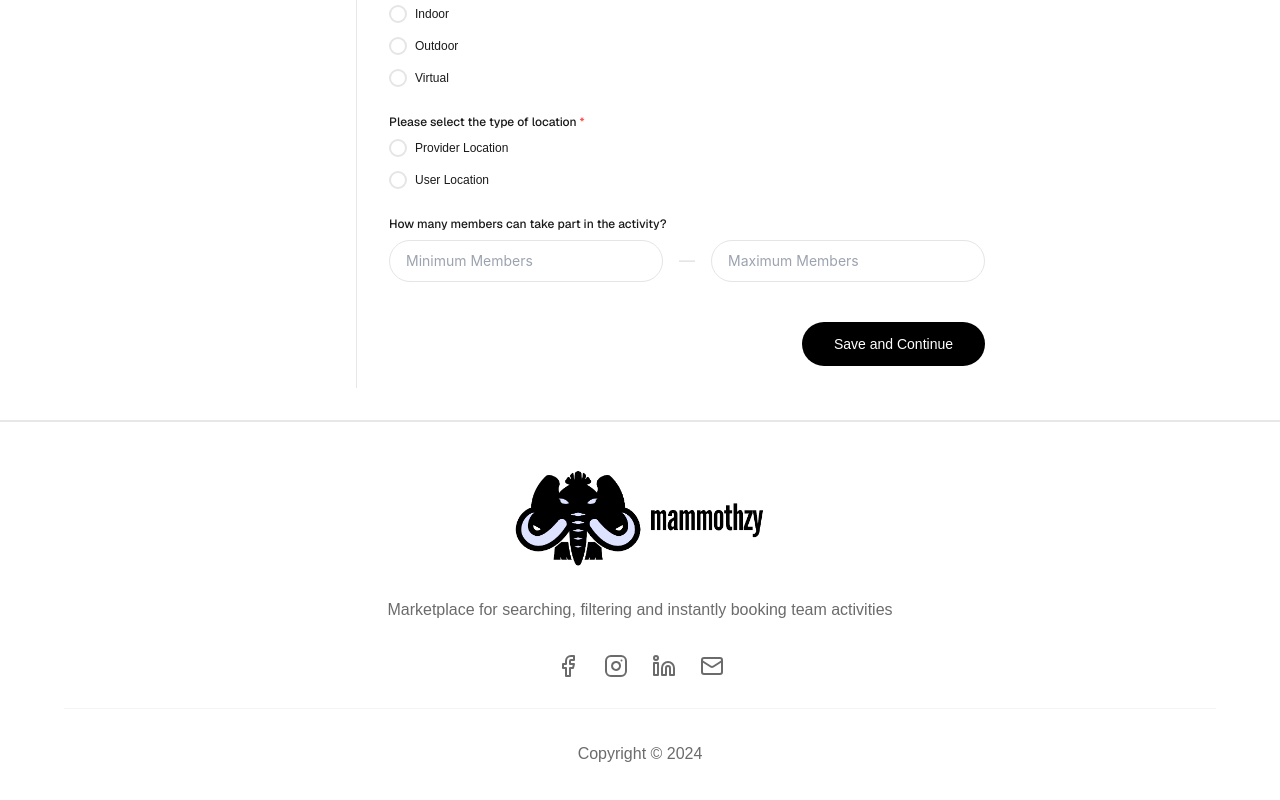
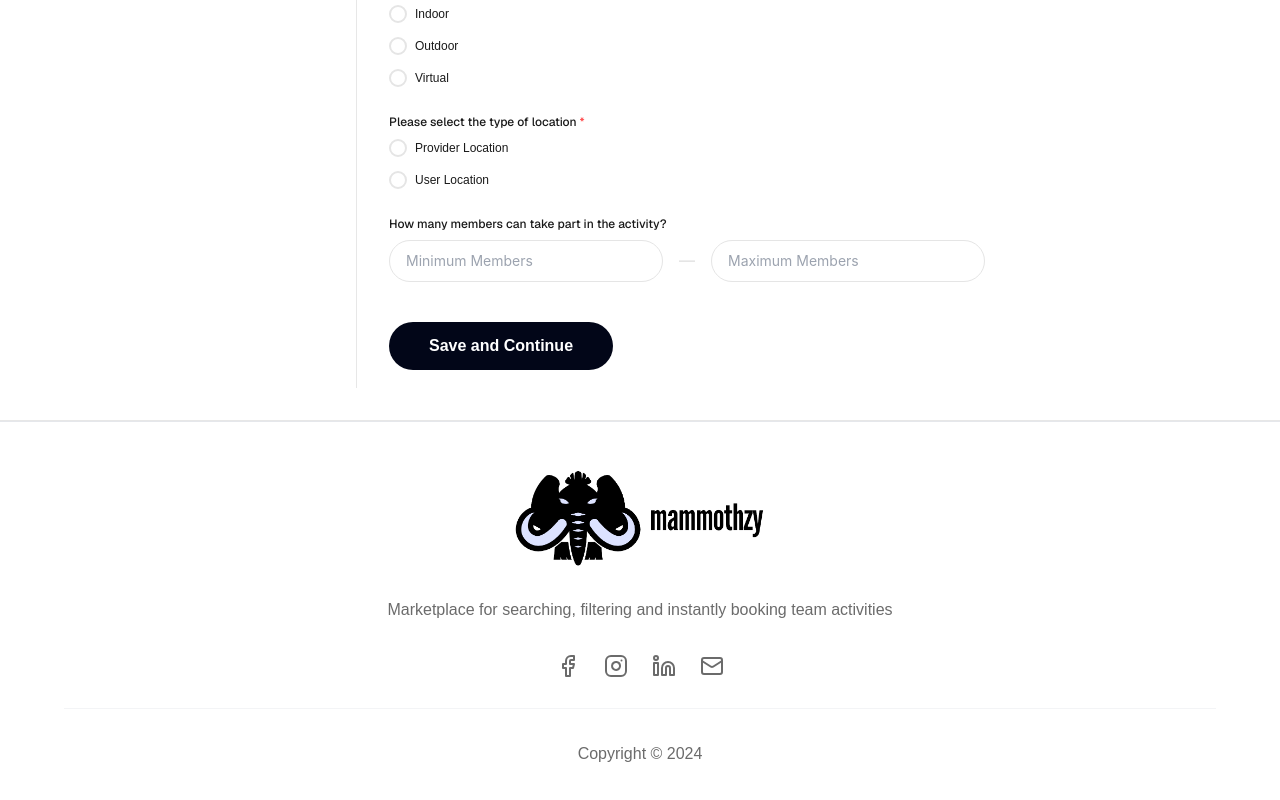
Before and after one commit to thegoddo/mammothzy-app, a Next.js app: page / in a window 1280 px wide. Shown: the part 814-1614 px from the top of the page. Built offline with nearby package versions, Linux system fonts and the light colour scheme.

Commit message:
Add HoverArrowButton component and update forms to use it for navigation

```diff
--- a/components/form/ActivityDetailsForm.tsx
+++ b/components/form/ActivityDetailsForm.tsx
@@ -14,6 +14,7 @@ import CategorySection from "../layout/CategorySection";
 import FormField from "../ui/FormField";
 import TextInput from "../ui/TextInput";
 import TextArea from "../ui/TextArea";
+import HoverArrowButton from "../ui/HoveredButton";
 
 export default function ActivityDetailsForm() {
   const { formData, updateFormData, setCurrentStep } = useFormContext();
@@ -34,7 +35,7 @@ export default function ActivityDetailsForm() {
   };
 
   return (
-    <div className="flex flex-col w-[596px] bg-white rounded-[12px] shrink-0">
+    <div className="flex flex-col w-149 bg-white rounded-xl shrink-0">
       {/* Header */}
       <div className="flex w-full mb-6">
         <h3 className="font-sans font-bold text-[18px] leading-6 text-[#2E2B2B]">
@@ -146,13 +147,8 @@ export default function ActivityDetailsForm() {
         </FormField>
 
         {/* Submit Button */}
-        <div className="flex justify-end pt-4">
-          <button
-            type="submit"
-            className="bg-black text-white px-8 py-3 rounded-full hover:bg-gray-800 transition-all font-medium text-sm"
-          >
-            Save and Continue
-          </button>
+        <div className="flex  pt-4">
+          <HoverArrowButton text="Save and Continue"></HoverArrowButton>
         </div>
       </form>
     </div>
--- a/components/form/LocationDetailsForm.tsx
+++ b/components/form/LocationDetailsForm.tsx
@@ -18,6 +18,7 @@ import {
   locationDetailsSchema,
   LocationDetailsType,
 } from "@/schemas/locationSchema";
+import HoverArrowButton from "../ui/HoveredButton";
 
 export default function LocationDetailsForm() {
   const { formData, updateFormData, setCurrentStep } = useFormContext();
@@ -76,7 +77,7 @@ export default function LocationDetailsForm() {
   const goBack = () => setCurrentStep(1);
 
   return (
-    <div className="flex flex-col w-[596px] bg-white rounded-[12px] shrink-0">
+    <div className="flex flex-col w-149 bg-white rounded-xl shrink-0">
       {/* Header */}
       <div className="flex flex-col w-full mb-6">
         <h3 className="font-sans font-bold text-[18px] leading-6 text-[#2E2B2B]">
@@ -140,7 +141,7 @@ export default function LocationDetailsForm() {
               required
               error={errors.state?.message}
             >
-              <div className="relative w-full h-[42px]">
+              <div className="relative w-full h-10.5">
                 {/* Editable Input with Datalist */}
                 <input
                   {...register("state")}
@@ -292,20 +293,15 @@ export default function LocationDetailsForm() {
         </div>
 
         {/* Navigation Buttons */}
-        <div className="flex justify-between pt-8 border-t border-[#E5E5E5] mt-4">
+        <div className="flex w-[197px] h-[46px] gap-[10px]">
           <button
             type="button"
             onClick={goBack}
             className="px-8 py-3 rounded-full border border-[#E5E5E5] text-[#1A1A1A] hover:bg-gray-50 transition-all font-medium text-sm"
           >
-            Back
+            Previous
           </button>
-          <button
-            type="submit"
-            className="bg-black text-white px-8 py-3 rounded-full hover:bg-gray-800 transition-all font-medium text-sm"
-          >
-            Save and Continue
-          </button>
+          <HoverArrowButton text="Submit" />
         </div>
       </form>
     </div>
--- a/components/layout/Header.tsx
+++ b/components/layout/Header.tsx
@@ -15,9 +15,7 @@ export default function Header() {
         </div>
 
         <div className="w-223.5 h-9 flex gap-6">
-          {/* Fixed all nav links: w-19.25 -> w-[77px] */}
-          {["Home", "Home", "Home", "Home", "Home", "Home", "Home"].map(
-            (link, index) => (
+          {["", "", "", "", "", "", ""].map((link, index) => (
             <div
               key={index}
               className="flex w-[77px] h-9 px-4 pt-1 pb-2 gap-[10px]"
@@ -26,8 +24,7 @@ export default function Header() {
                 {link}
               </div>
             </div>
-            ),
-          )}
+          ))}
         </div>
 
         <button className="flex items-center gap-2 h-9 cursor-pointer hover:opacity-80 transition-opacity outline-none">
--- a/components/layout/Main.tsx
+++ b/components/layout/Main.tsx
@@ -8,8 +8,8 @@ export default function Main() {
   const { currentStep, setCurrentStep } = useFormContext();
 
   return (
-    <main className="flex flex-col w-[1440px] min-h-[1137px] pt-8 pb-8 px-[112px] gap-[60px] bg-white border-b border-[#E7E7E7]">
-      <div className="flex flex-col w-[1216px] h-[1073px] gap-[32px]">
+    <main className="flex flex-col w-360 min-h-284.25 pt-8 pb-8 px-28 gap-15 bg-white border-b border-[#E7E7E7]">
+      <div className="flex flex-col w-[1216px] h-[1073px] gap-8">
         <div className="flex w-[1216px] h-[31px] gap-[10px]">
           <h2 className="font-sans font-bold text-[24px] leading-[130%] align-middle text-[#1A1A1A]">
             Create new Activity
@@ -19,7 +19,6 @@ export default function Main() {
         <div className="flex flex-row items-start gap-[32px]">
           {/* Sidebar */}
           <div className="sticky top-0 flex flex-col w-[212px] bg-white z-10 gap-2">
-            {/* Step 1 Button */}
             <button
               type="button"
               onClick={() => setCurrentStep(1)}
@@ -30,10 +29,11 @@ export default function Main() {
               }`}
             >
               <Flag className="w-5 h-5" />
-              <span className="text-[15px] leading-6">Activity Details</span>
+              <span className="text-[15px] leading-6 whitespace-nowrap">
+                Activity Details
+              </span>
             </button>
 
-            {/* Step 2 Button */}
             <button
               type="button"
               onClick={() => setCurrentStep(2)}
@@ -50,9 +50,11 @@ export default function Main() {
             </button>
           </div>
 
-          <div className="border-r border-[#E7E7E7] h-[1010px] w-0" />
+          <div
+            className="border-r border-[#E7E7E7] w-0 transition-all duration-500 ease-in-out shrink-0"
+            style={{ height: currentStep === 1 ? "1010px" : "676px" }}
+          />
 
-          {/* Dynamic Form Rendering */}
           {currentStep === 1 && <ActivityDetailsForm />}
           {currentStep === 2 && <LocationDetailsForm />}
         </div>
--- /dev/null
+++ b/components/ui/HoveredButton.tsx
@@ -0,0 +1,44 @@
+import React, { useState } from "react";
+import { ArrowRight } from "lucide-react";
+
+const HoverArrowButton = ({ text }: { text: string }) => {
+  const [isHovered, setIsHovered] = useState(false);
+
+  return (
+    <button
+      className={`
+        relative inline-flex items-center justify-center
+        h-12 px-10 gap-x-2
+        rounded-full bg-slate-950
+        font-semibold text-white
+        transition-all duration-300 ease-in-out
+        focus:outline-none focus:ring-2 focus:ring-offset-2 focus:ring-slate-950
+      `}
+      onMouseEnter={() => setIsHovered(true)}
+      onMouseLeave={() => setIsHovered(false)}
+    >
+      <div className="flex items-center transition-all duration-300 ease-in-out">
+        <span
+          className={`
+            transition-all duration-300 ease-in-out
+            ${isHovered ? "pr-8" : "pr-0"}
+          `}
+        >
+          {text}
+        </span>
+
+        <div
+          className={`
+            absolute right-10 flex items-center
+            transition-all duration-300 ease-in-out
+            ${isHovered ? "w-auto opacity-100 ml-4" : "w-0 opacity-0 ml-0"}
+          `}
+        >
+          <ArrowRight className="size-5 text-white stroke-[2.5]" />
+        </div>
+      </div>
+    </button>
+  );
+};
+
+export default HoverArrowButton;
```
Lines whose indentation alone changed are shown as unchanged.
